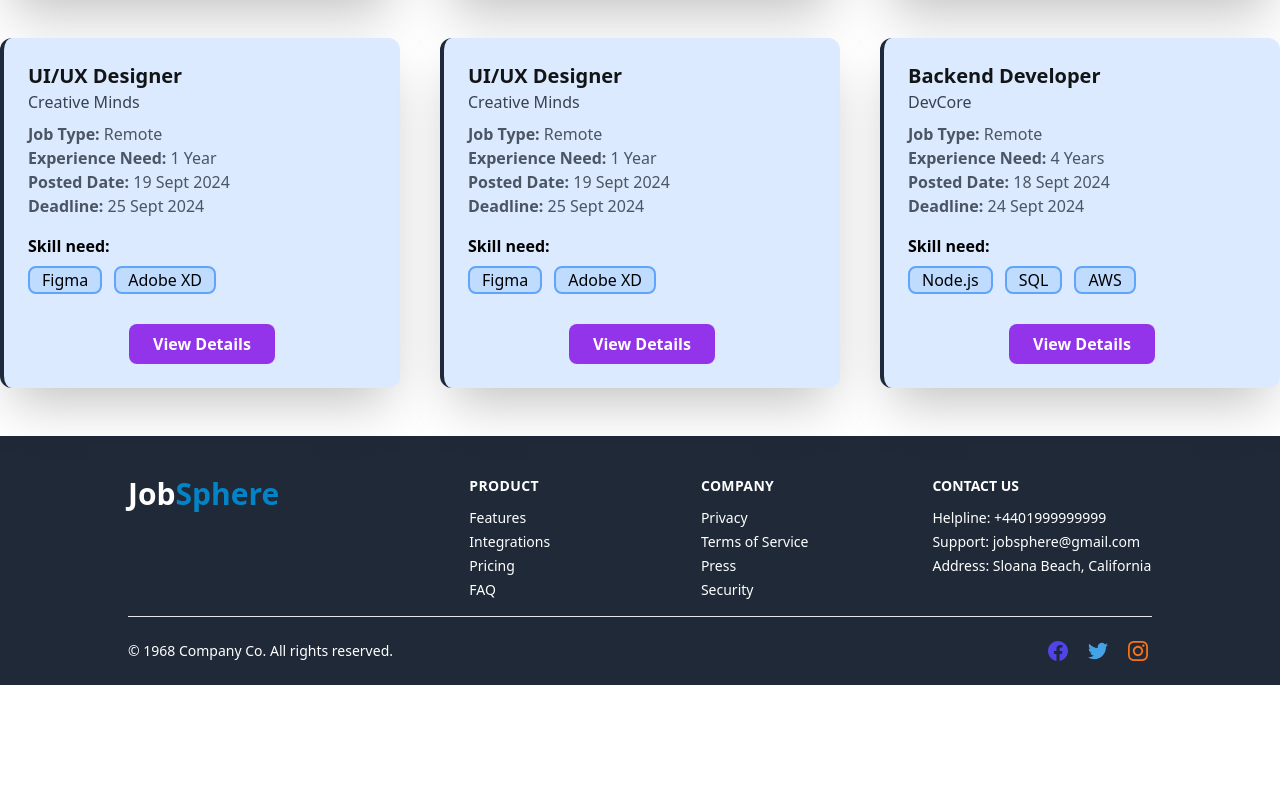
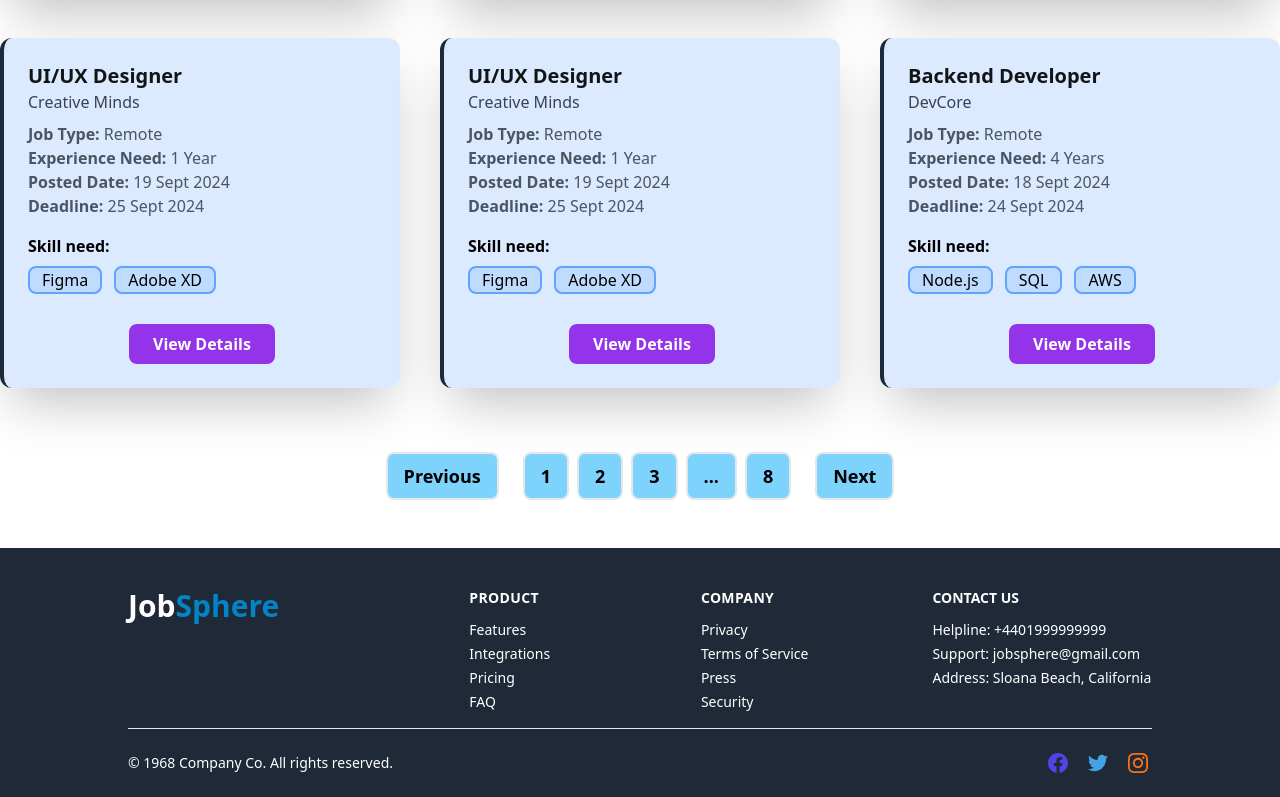
Before and after one commit to HunterMahmud/JobSphere, a Next.js app: page /jobs in a window 1280 px wide. Shown: the part 928-1725 px from the top of the page. Before the commit the page ends 1613 px from the top, so only its background shows below. Built offline with nearby package versions, Linux system fonts and the light colour scheme.

Commit message:
Pagination Design Added

```diff
--- a/src/app/jobs/page.jsx
+++ b/src/app/jobs/page.jsx
@@ -103,7 +103,17 @@ const JobPage = () => {
                     <JobsCard key={index} job={job} />
                 ))}
             </div>
-
+            <div className='mt-16 flex justify-center gap-6'>
+                <button className='btn px-4 py-2 border-2 text-lg font-semibold bg-sky-300 hover:bg-sky-400 rounded-lg'>Previous</button>
+                <div className='space-x-2'>
+                    <button className='btn px-4 py-2 border-2 text-lg font-semibold bg-sky-300 hover:bg-sky-400 rounded-lg'>1</button>
+                    <button className='btn px-4 py-2 border-2 text-lg font-semibold bg-sky-300 hover:bg-sky-400 rounded-lg'>2</button>
+                    <button className='btn px-4 py-2 border-2 text-lg font-semibold bg-sky-300 hover:bg-sky-400 rounded-lg'>3</button>
+                    <button className='btn px-4 py-2 border-2 text-lg font-semibold bg-sky-300 hover:bg-sky-400 rounded-lg'>...</button>
+                    <button className='btn px-4 py-2 border-2 text-lg font-semibold bg-sky-300 hover:bg-sky-400 rounded-lg'>8</button>
+                </div>
+                <button className='btn px-4 py-2 border-2 text-lg font-semibold bg-sky-300 hover:bg-sky-400 rounded-lg'>Next</button>
+            </div>
 
         </div>
     );
```
Lines whose indentation alone changed are shown as unchanged.
